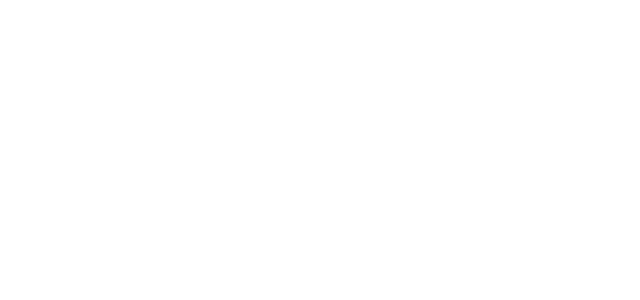
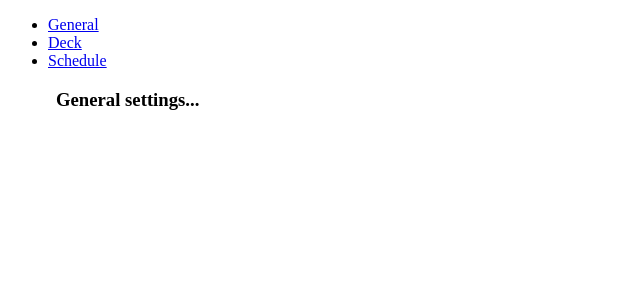
Before and after one commit to DoanKhiem/learn-nuxt, a Nuxt app: page /settings in a window 1280 px wide. Before the commit this address had no page. Shown: the top 300 px of the page, without its empty margins (0-640 px from the left). Built offline with nearby package versions, Linux system fonts and the light colour scheme.

Commit message:
show children component

```diff
--- a/pages/index.vue
+++ b/pages/index.vue
@@ -12,6 +12,9 @@
                     <li>
                         <NuxtLink to="/profile">Profile</NuxtLink>
                     </li>
+                    <li>
+                        <NuxtLink to="/settings">Settings</NuxtLink>
+                    </li>
                 </ul>
             </nav>
         </header>
--- /dev/null
+++ b/pages/settings.vue
@@ -0,0 +1,20 @@
+<template>
+    <div class="page">
+        <div class="nav">
+            <ul>
+                <li>
+                    <nuxt-link to="/settings">General</nuxt-link>
+                </li>
+                <li>
+                    <nuxt-link to="/settings/decks">Deck</nuxt-link>
+                </li>
+                <li>
+                    <nuxt-link to="/settings/schedule">Schedule</nuxt-link>
+                </li>
+            </ul>
+        </div>
+        <NuxtPage />
+    </div>
+</template>
+
+<style></style>
--- /dev/null
+++ b/pages/settings/decks/index.vue
@@ -0,0 +1,12 @@
+<template>
+    <main class="main">
+        <h3>Decks settings...</h3>
+    </main>
+</template>
+
+<style>
+
+    .main {
+        margin-left: 3rem;
+    }
+</style>
--- /dev/null
+++ b/pages/settings/index.vue
@@ -0,0 +1,12 @@
+<template>
+    <main class="main">
+        <h3>General settings...</h3>
+    </main>
+</template>
+
+<style >
+
+    .main {
+        margin-left: 3rem;
+    }
+</style>
--- /dev/null
+++ b/pages/settings/schedule/index.vue
@@ -0,0 +1,13 @@
+<template>
+    <main class="main">
+        <h3>Schedule settings...</h3>
+    </main>
+</template>
+
+<style>
+
+
+    .main {
+        margin-left: 3rem;
+    }
+</style>
```
